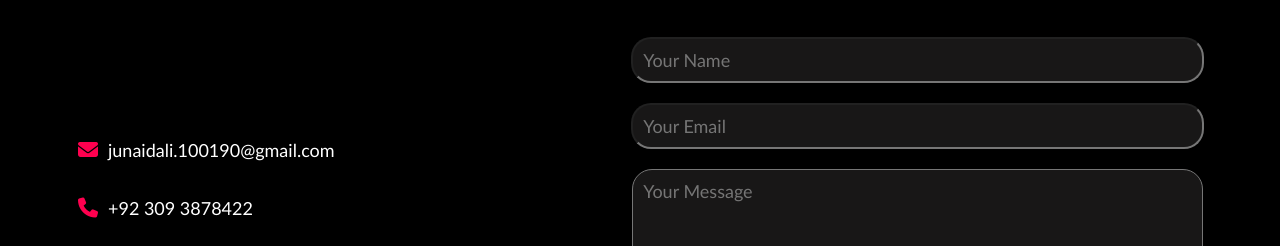
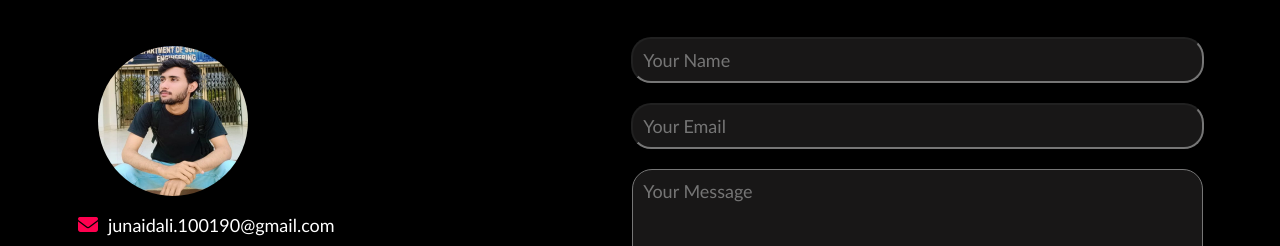
Before and after one commit to Dharejo-Junaid/Contact-me, a plain HTML site: page index.html in a window 1280 px wide. Shown: the part 81-327 px from the top of the page. Drawn offline with Linux system fonts and the light colour scheme.

Commit message:
Add profile image

```diff
--- a/index.html
+++ b/index.html
@@ -22,8 +22,9 @@
         <!-- Left side -->
         <div class="left">
 
+            <img src="images/Junaid.jpg" alt="Profile Image">
+
             <!-- gmail -->
-
             <div class="personal-info">
                 <i class="fa-sharp fa-solid fa-envelope"></i>
                 <p>junaidali.100190@gmail.com</p>
--- a/style.css
+++ b/style.css
@@ -30,6 +30,13 @@ body {
 
 form {
     align-items: center;
+}
+
+img {
+    width: 150px;
+    height: 150px;
+    border-radius: 150px;
+    margin-left: 50px;
 }
 
 .personal-info {
```
Also changed, not shown: images/Junaid.jpg (added).
